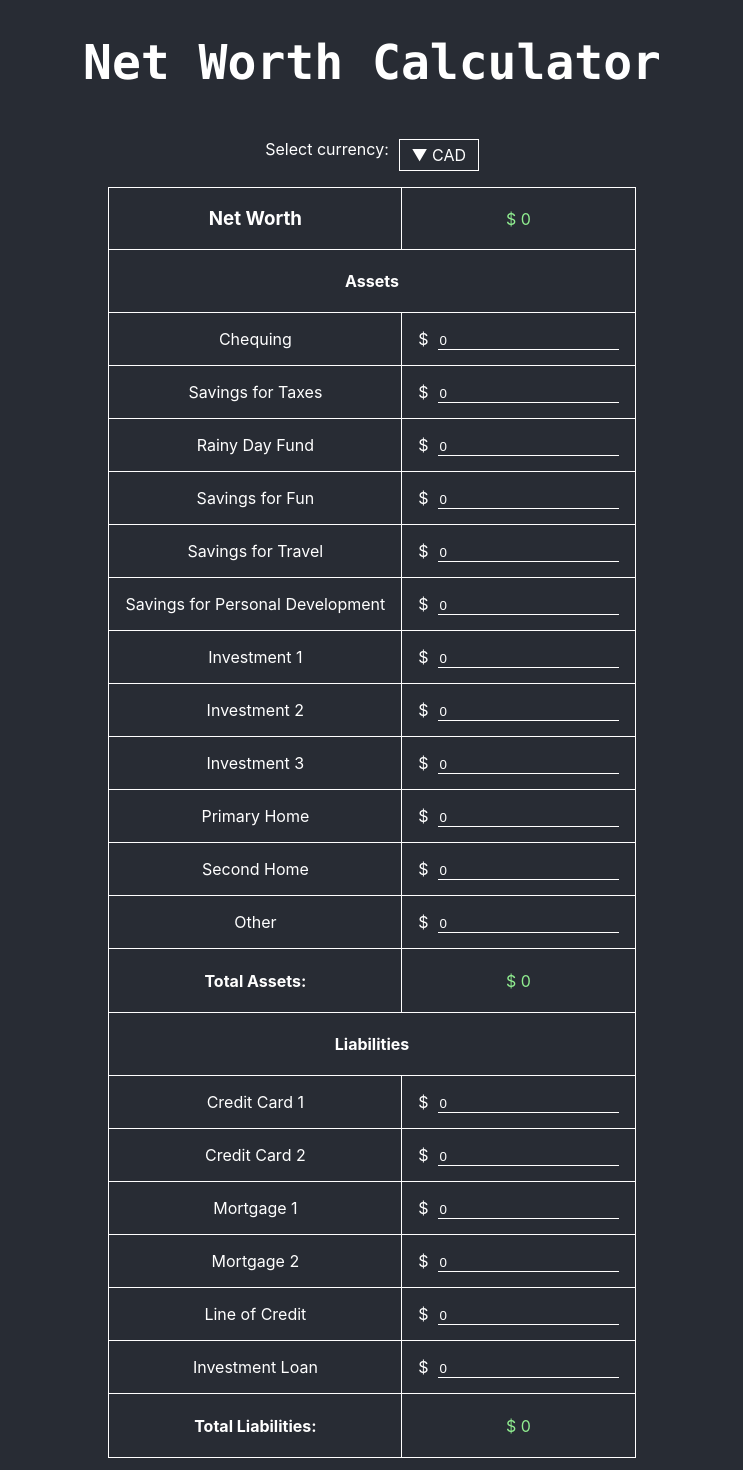
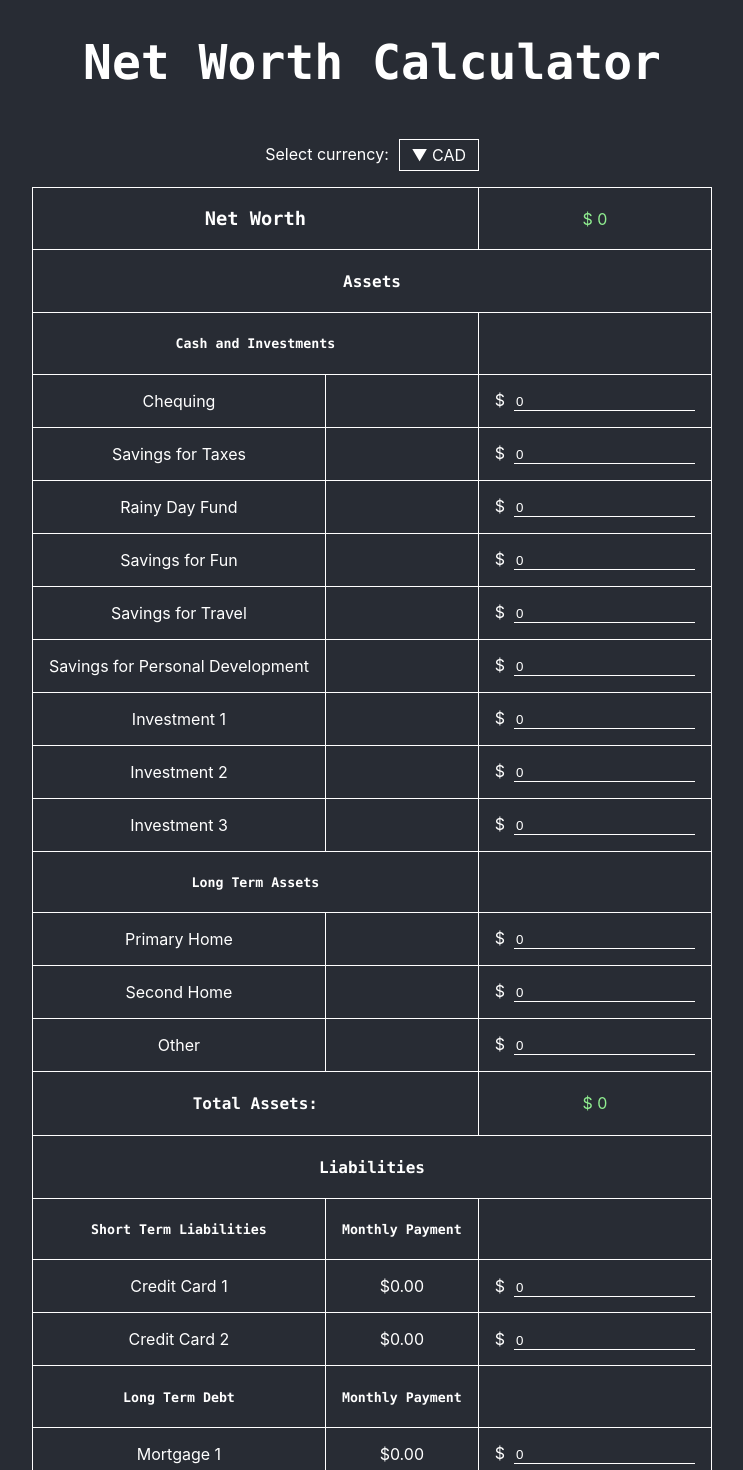
Before and after one commit to emmajonas/net-worth-calculator, a React (Create React App) app in the folder App/: page / in a window 1280 px wide. Shown: the top 1470 px of the page, without its empty margins (268-1011 px from the left). Built offline with nearby package versions, Linux system fonts and the light colour scheme.

Commit message:
updated frontend style

```diff
--- a/App/src/App.css
+++ b/App/src/App.css
@@ -21,3 +21,7 @@
     margin-right: auto;
     width: 100%;
 }
+
+.currency-label {
+    padding-top: 5px;
+}
--- a/App/src/App.js
+++ b/App/src/App.js
@@ -6,11 +6,9 @@ import { inputs, names } from "./inputs";
 import { getNewTotals } from "./NetWorthService";
 import NetWorthTable from './NetWorthTable';
 
-// to do: make table wider so it doesnt expand on change of currency
+// to do
 // add error message if server is down
-// add sub-categories
 // test cases
-// make assets and liabilities show next to each other ?
 
 function App() {
   const [selectedCurrency, setSelectedCurrency] = useState(currencies[0]);
@@ -35,6 +33,7 @@ function App() {
       liabilities = { ...liabilities, [key]: value }
     }
 
+    // ensure totals update only after the user finishes typing
     clearTimeout(timer)
 
     const newTimer = setTimeout(() => {
@@ -76,7 +75,7 @@ function App() {
       </header>
       <div className="container">
         <div className="select-currency">
-          <p>Select currency:</p>
+          <p className="currency-label">Select currency:</p>
           <SelectCurrency
             selectedCurrency={selectedCurrency}
             handleCurrencyChange={handleCurrencyChange}
--- a/App/src/NetWorthTable.js
+++ b/App/src/NetWorthTable.js
@@ -3,9 +3,35 @@ import "./NetWorthTable.css";
 
 const NetWorthTable = ({ names, selectedCurrency, inputState, handleInputChange }) => {
     const tableData = (input, name) => Object.keys(input).map(key => {
+        let value = ""; let title = "";
+        if (key === "credit_card_1" || key === "credit_card_2" || key === "mortgage_1"
+            || key === "mortgage_2" || key === "line_of_credit" || key === "investment_loan") {
+            value = selectedCurrency.symbol + "0.00"
+        }
+
+        if (key === "chequing") title = "Cash and Investments";
+        else if (key === "primary_home") title = "Long Term Assets";
+        else if (key === "credit_card_1") title = "Short Term Liabilities";
+        else if (key === "mortgage_1") title = "Long Term Debt";
+
         return (
+          <>
+            {(key === "chequing" || key === "primary_home") && (
+              <tr>
+                <td colSpan="2"><h5><code>{title}</code></h5></td>
+                <td></td>
+              </tr>
+            )}
+            {(key === "credit_card_1" || key === "mortgage_1") && (
+              <tr>
+                <td><h5><code>{title}</code></h5></td>
+                <td><h5><code>Monthly Payment</code></h5></td>
+                <td></td>
+              </tr>
+            )}
             <tr>
               <td><p>{names[name][key]}</p></td>
+              <td>{value}</td>
               <td>{selectedCurrency.symbol} &nbsp;
                 <input
                   type="number"
@@ -17,6 +43,7 @@ const NetWorthTable = ({ names, selectedCurrency, inputState, handleInputChange
                 />
               </td>
             </tr>
+          </>
         );
       });
 
@@ -25,15 +52,25 @@ const NetWorthTable = ({ names, selectedCurrency, inputState, handleInputChange
           <table className="net-worth-table">
             <tbody>
               <tr>
-                <td><h3>Net Worth</h3></td>
+                <td colSpan="2"><h3><code>Net Worth</code></h3></td>
                 <td className="green">{selectedCurrency.symbol} {inputState.net_worth}</td>
               </tr>
-              <tr><td colSpan="2"><h4>Assets</h4></td></tr>
+              <tr>
+                <td colSpan="3"><h4><code>Assets</code></h4></td>
+              </tr>
               {tableData(inputState.assets, "assets")}
-              <tr><td><h4>Total Assets:</h4></td><td className="green">{selectedCurrency.symbol} {inputState.total_assets}</td></tr>
-              <tr><td colSpan="2"><h4>Liabilities</h4></td></tr>
+              <tr>
+                <td colSpan="2"><h4><code>Total Assets:</code></h4></td>
+                <td className="green">{selectedCurrency.symbol} {inputState.total_assets}</td>
+              </tr>
+              <tr>
+                <td colSpan="3"><h4><code>Liabilities</code></h4></td>
+              </tr>
               {tableData(inputState.liabilities, "liabilities")}
-              <tr><td><h4>Total Liabilities:</h4></td><td className="green">{selectedCurrency.symbol} {inputState.total_liabilities}</td></tr>
+              <tr>
+                <td colSpan="2"><h4><code>Total Liabilities:</code></h4></td>
+                <td className="green">{selectedCurrency.symbol} {inputState.total_liabilities}</td>
+              </tr>
             </tbody>
           </table>
         </div>
```
